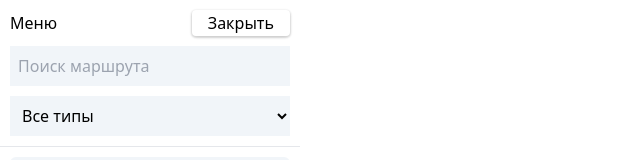
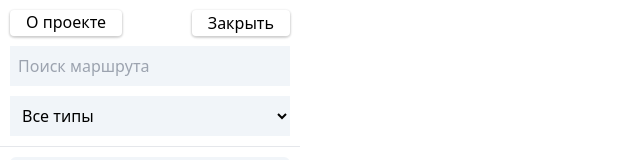
Before and after one commit to qucumbah/trans-reform-37, a Next.js app: page / in a window 1280 px wide. Shown: the top 160 px of the page, without its empty margins (0-640 px from the left). Built offline with nearby package versions, Linux system fonts and the light colour scheme.

Commit message:
readme and project info link

```diff
--- a/src/components/Menu.tsx
+++ b/src/components/Menu.tsx
@@ -3,9 +3,10 @@ import { Route, RouteType } from "../util/routes";
 
 const Menu: React.FC<{
   routes: Route[];
+  selectedRouteId: string | null;
   onRouteChange: (route: Route) => void;
   onClose: () => void;
-}> = ({ routes, onRouteChange, onClose }) => {
+}> = ({ routes, selectedRouteId, onRouteChange, onClose }) => {
   const [typeFilter, setTypeFilter] = useState<RouteType | "все">("все");
   const [nameFilter, setNameFilter] = useState<string>("");
 
@@ -33,7 +34,13 @@ const Menu: React.FC<{
     <div className="relative w-full h-full pt-ya pb-4 flex flex-col">
       <div className="relative px-ya flex flex-col gap-ya">
         <div className="relative h-yabtn flex items-center justify-between">
-          <span className="">Меню</span>
+          <a
+            href="https://github.com/qucumbah/trans-reform-37"
+            target="_blank"
+            className="relative rounded px-4 h-full shadow-yandex"
+          >
+            О проекте
+          </a>
           <button
             onClick={onClose}
             className="relative rounded px-4 h-full shadow-yandex"
@@ -65,6 +72,7 @@ const Menu: React.FC<{
         {routes.filter(routesFilter).map((route) => (
           <RouteComponent
             route={route}
+            isHighlighted={route.id === selectedRouteId}
             onSelect={() => onRouteChange(route)}
             key={route.id}
           />
@@ -76,10 +84,17 @@ const Menu: React.FC<{
 
 const RouteComponent: React.FC<{
   route: Route;
+  isHighlighted: boolean;
   onSelect: () => void;
-}> = ({ route, onSelect }) => {
+}> = ({ route, isHighlighted, onSelect }) => {
   return (
-    <button className="p-2 rounded-md bg-slate-100" onClick={onSelect}>
+    <button
+      className={[
+        "p-2 rounded-md",
+        isHighlighted ? "bg-slate-200" : "bg-slate-100",
+      ].join(" ")}
+      onClick={onSelect}
+    >
       <div>Маршрут: {route.name}</div>
       <div>{route.route}</div>
       <div>Тип: {route.type}</div>
--- a/src/pages/index.tsx
+++ b/src/pages/index.tsx
@@ -46,9 +46,13 @@ const Home = () => {
     fetchStops().then(setStops);
   }, []);
 
-  const setCurrentRoute = useCallback(
-    (id: string) => {
-      const route = routes.find((route) => route.id === id);
+  const [currentRouteId, setCurrentRouteId] = useState<string | null>(null);
+  useEffect(() => {
+    if (map === null || currentRouteId === null) {
+      return;
+    }
+
+    const route = routes.find((route) => route.id === currentRouteId);
 
     const routeSegments = route.waypointSegments.map((segment) => {
       return new ymaps.Polyline(
@@ -86,9 +90,7 @@ const Home = () => {
     for (const stop of routeStops) {
       map.geoObjects.add(stop);
     }
-    },
-    [map, routes]
-  );
+  }, [map, currentRouteId]);
 
   const [isMenuOpen, setIsMenuOpen] = useState(true);
 
@@ -106,8 +108,9 @@ const Home = () => {
       >
         <Menu
           routes={routes}
+          selectedRouteId={currentRouteId}
           onRouteChange={(route) => {
-            setCurrentRoute(route.id);
+            setCurrentRouteId(route.id);
 
             if (isMobile) {
               setIsMenuOpen(false);
```
Also changed, not shown: 1 other file (tests, documents, lock files or other folders). Lines whose indentation alone changed are shown as unchanged.
